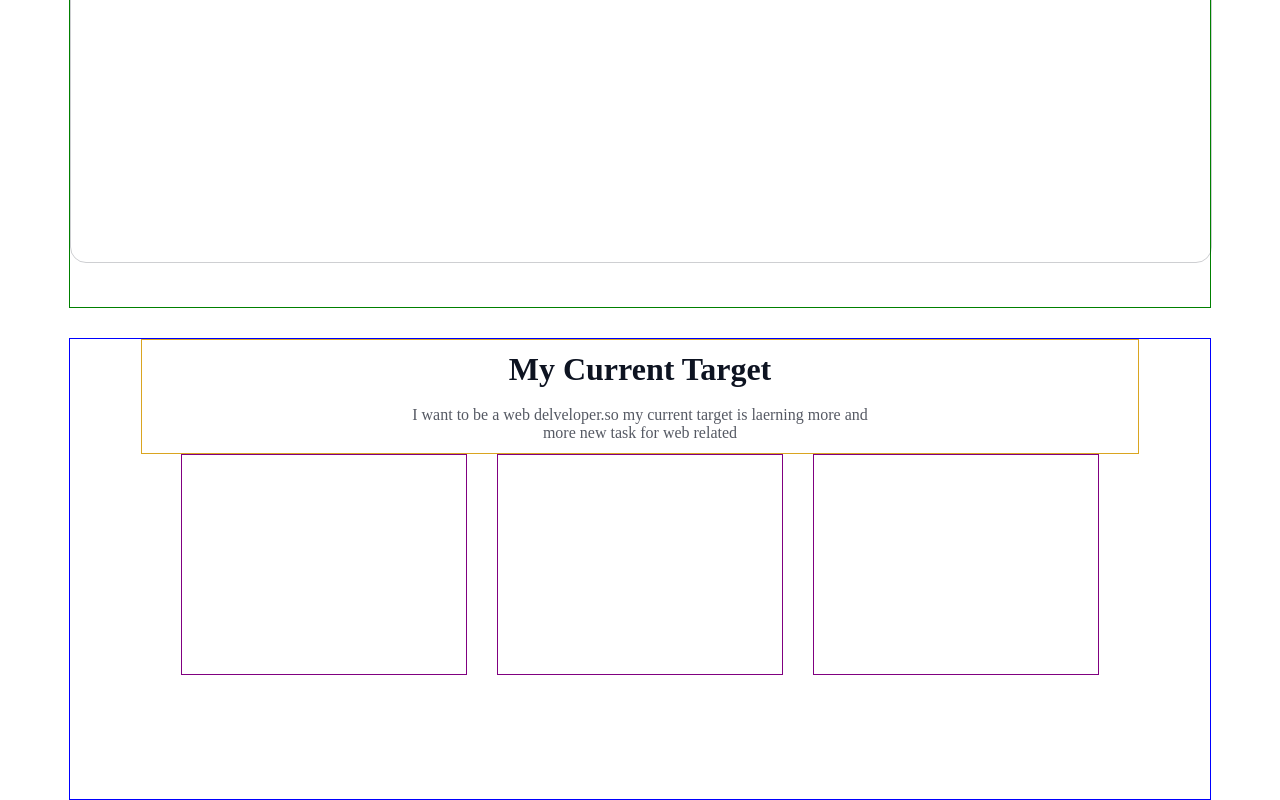
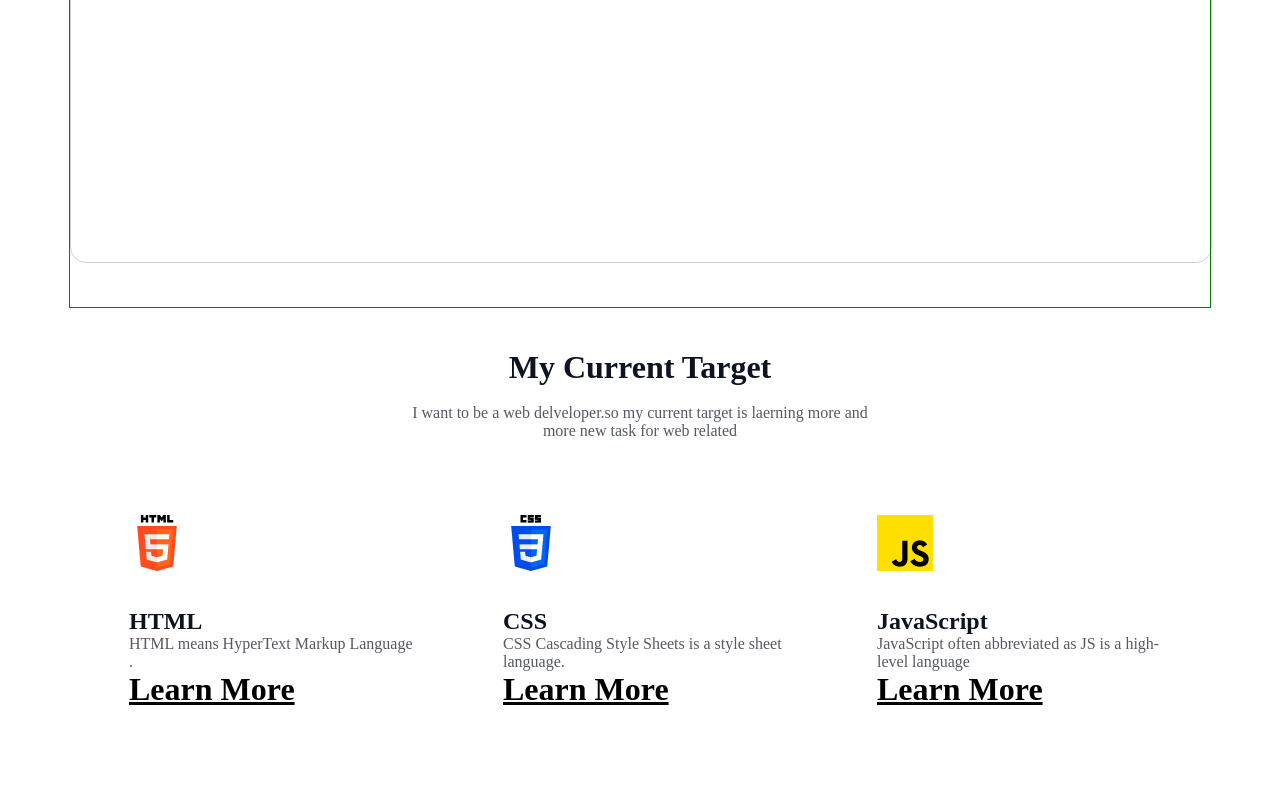
Before and after one commit to shithirani/assignment-one, a plain HTML site: page index.html in a window 1280 px wide. Shown: the part 2576-3376 px from the top of the page. Drawn offline with Linux system fonts and the light colour scheme.

Commit message:
forth implement done

```diff
--- a/index.html
+++ b/index.html
@@ -88,9 +88,25 @@
                <p> I want to be a web delveloper.so my current target is laerning more and  <br> more new task for web related</p>
             </div>
             <div class="icon-design">
-               <div class="html-icon"></div>
-               <div class="css-icon"></div>
-               <div class="js-icon"></div>
+               <div class="html-icon">
+                  <img width="56px"height="56px" src="./images/html.png" alt=""><br>
+                  <h1>HTML</h1>
+                  <p>HTML means HyperText Markup Language .</p>
+                  <a style="color: black;" href="#">Learn More</a>
+               </div>
+               <div class="css-icon">
+                  <img width="56px" height="56px" src="./images/css.png" alt=""><br>
+                  <h1>CSS</h1>
+                  <p>CSS Cascading Style Sheets is a style sheet language. </p>
+                  <a style="color: black;" href="#">Learn More</a>
+               </div>
+               <div class="js-icon">
+                  <img width="56px" height="56px" src="./images/js.png" alt=""><br>
+                  <h1>JavaScript</h1>
+                  <p> JavaScript often abbreviated as JS is a high-level language</p>
+                  <a style="color: black;" href="#">Learn More</a>
+
+               </div>
             </div>
          </section>
       </main>
--- a/style.css
+++ b/style.css
@@ -190,14 +190,14 @@ color: rgba(13, 19, 33, 0.7);
 .icons{
     width: 1140px;
     height:460px ;
-    border: 1px solid blue;
+    /* border: 1px solid blue; */
     margin: 0 auto;
     margin-top: 30px;
 }
 .icon-text{
     width:996px ;
     height:113px ;
-    border:1px solid goldenrod ;
+    /* border:1px solid goldenrod ; */
     margin: 0 auto;
     display: flex;
     flex-direction: column;
@@ -216,10 +216,12 @@ font-weight: 400;
 color: rgba(13, 19, 33, 0.7);
 }
 .icon-design{
+    width: 1140px;
+    height: 347px;
     font-size: 32px;
     font-weight: 800;
+    /* border:1px solid green; */
     display: flex;
-
     align-items: center;
     justify-content: center;
 
@@ -228,21 +230,58 @@ color: rgba(13, 19, 33, 0.7);
 .html-icon{
     width: 284px;
     height:219px ;
-    border: 1px solid purple;
+    /* border: 1px solid purple; */
     display: flex;
+    flex-direction: column;
 
+    margin-left: 10px;
+
+}
+.html-icon h1{
+
+    font-size: 24px;
+font-weight: 800;
+color: rgb(13, 19, 33);
+}
+.html-icon p{
+    font-size: 16px;
+font-weight: 400;
+color: rgba(13, 19, 33, 0.7);
 }
 .css-icon{
     width: 284px;
     height:219px ;
-    border: 1px solid purple;
-    margin-left: 30px;
-    display: flex
+    /* border: 1px solid purple; */
+    margin-left: 90px;
+    display: flex;
+    flex-direction: column;
+}
+.css-icon h1{
+font-size: 24px;
+font-weight: 800;
+color: rgb(13, 19, 33);
+}
+.css-icon p{
+    font-size: 16px;
+font-weight: 400;
+color: rgba(13, 19, 33, 0.7);
 }
 .js-icon{
     width: 284px;
     height:219px ;
-    border: 1px solid purple;
+    /* border: 1px solid purple; */
     margin-left: 30px;
     display: flex;
+    flex-direction: column;
+    margin-left: 90px;
 }
+.js-icon h1{
+    font-size: 24px;
+font-weight: 800;
+color: rgb(13, 19, 33);
+}
+.js-icon p{
+    font-size: 16px;
+font-weight: 400;
+color: rgba(13, 19, 33, 0.7);
+}
```
